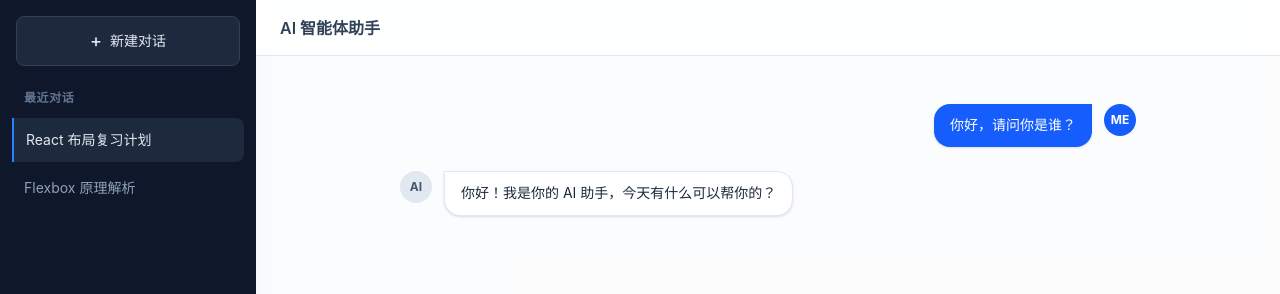
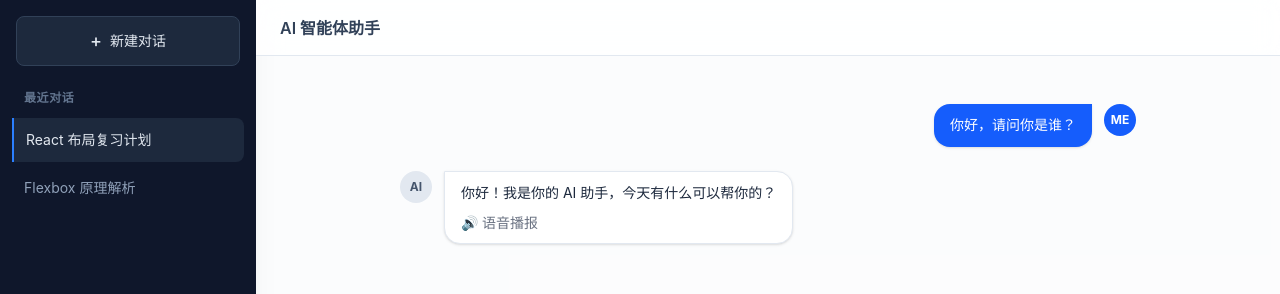
Before and after one commit to vortexmayo/ai-agent-assistant, a React (Vite) app: page / in a window 1280 px wide. Shown: the top 294 px of the page. Built offline with nearby package versions, Linux system fonts and the light colour scheme.

Commit message:
添加语音播报

```diff
--- a/src/components/MessageList.tsx
+++ b/src/components/MessageList.tsx
@@ -1,4 +1,5 @@
 import ReactMarkdown from 'react-markdown';
+import React, { useState, useEffect } from 'react';
 import { Prism as SyntaxHighlighter } from 'react-syntax-highlighter';
 // 这里我们选一个类似 VSCode 的深色主题
 import { vscDarkPlus } from 'react-syntax-highlighter/dist/esm/styles/prism';
@@ -15,6 +16,62 @@ interface MessageListProps {
 }
 
 export default function MessageList({ messages }: MessageListProps) {
+  // 存储浏览器支持的语音包列表
+  const [voices, setVoices] = useState<SpeechSynthesisVoice[]>([]);
+  // 记录当前正在播报的消息 ID，用于控制“朗读/停止”状态
+  const [playingId, setPlayingId] = useState<string | null>(null);
+
+  // 1. 组件挂载时获取系统语音包
+  useEffect(() => {
+    const loadVoices = () => {
+      setVoices(window.speechSynthesis.getVoices());
+    };
+
+    // 初始化获取
+    loadVoices();
+
+    // 注意：某些浏览器（如 Chrome）的语音包是异步加载的，必须监听 onvoiceschanged 事件
+    window.speechSynthesis.onvoiceschanged = loadVoices;
+
+    // 清理副作用：组件卸载时立刻停止播报，防止切页面后后台还在说话
+    return () => window.speechSynthesis.cancel();
+  }, []);
+
+  // 2. 核心 TTS 播报函数
+  const handleSpeak = (text: string, id: string) => {
+    // 兼容性检查
+    if (!('speechSynthesis' in window)) {
+      alert('抱歉，您的浏览器不支持语音合成功能。');
+      return;
+    }
+
+    // 如果用户点击的是当前正在播报的声音，则停止（实现 播放/暂停 切换逻辑）
+    if (playingId === id && window.speechSynthesis.speaking) {
+      window.speechSynthesis.cancel();
+      setPlayingId(null);
+      return;
+    }
+
+    // 每次开始新播报前，先切断之前可能在播放的声音
+    window.speechSynthesis.cancel();
+
+    const utterance = new SpeechSynthesisUtterance(text);
+
+    // 3. 筛选中文女声（不同系统名称不同，如 Windows 的 Xiaoxiao，Mac 的 Tingting）
+    // 兜底策略：找不到明确的女声，就用第一个包含 'zh' 的中文语音包
+    const zhVoice = voices.find(v => v.lang.includes('zh') && (v.name.includes('Xiaoxiao') || v.name.includes('female') || v.name.includes('女')))
+      || voices.find(v => v.lang.includes('zh'));
+
+    if (zhVoice) utterance.voice = zhVoice;
+
+    // 监听播放结束和错误事件，重置按钮状态
+    utterance.onend = () => setPlayingId(null);
+    utterance.onerror = () => setPlayingId(null);
+
+    // 触发浏览器调用底层扬声器
+    window.speechSynthesis.speak(utterance);
+    setPlayingId(id);
+  };
   return (
     <div className="space-y-6">
       {messages.map((msg) => (
@@ -63,6 +120,17 @@ export default function MessageList({ messages }: MessageListProps) {
                   {msg.content}
                 </ReactMarkdown>
               )}
+              {/* 4. 只在 AI (assistant) 的回复气泡内渲染喇叭按钮 */}
+              {msg.role === 'assistant' && (
+                <button
+                  // 注意：这里把 msg.id 转换成了 string，适配 ts 类型
+                  onClick={() => handleSpeak(msg.content, msg.id.toString())}
+                  className="flex items-center gap-1 mt-2 text-sm text-gray-500 transition-colors hover:text-gray-800"
+                  title={playingId === msg.id.toString() ? "停止播报" : "朗读回复"}
+                >
+                  {playingId === msg.id.toString() ? '⏹️ 停止播报' : '🔊 语音播报'}
+                </button>
+              )}
             </div>
           </div>
         </div>
```
